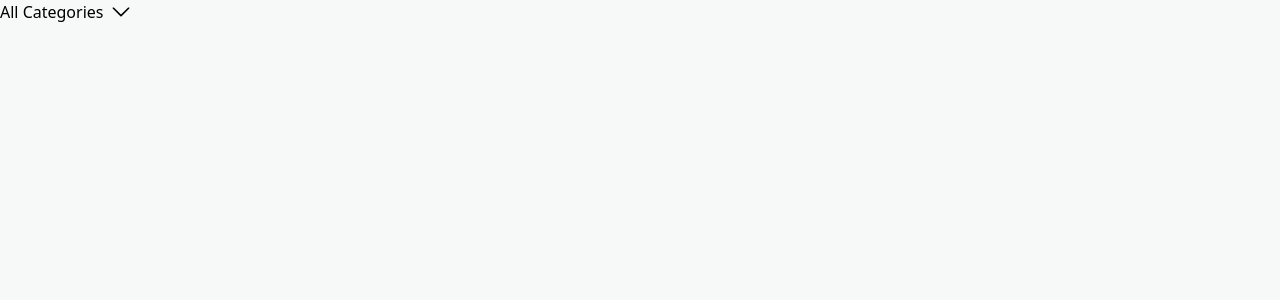
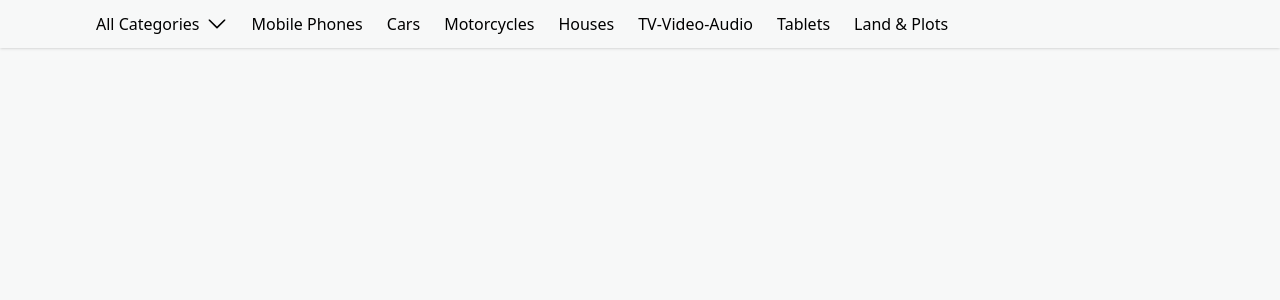
Before and after one commit to MUDDUSSIR-RAZA/Olx-Xlone, a Next.js app: page /components/CategoriesHeader in a window 1280 px wide. Shown: the top 300 px of the page. Built offline with nearby package versions, Linux system fonts and the light colour scheme.

Commit message:
Update index.jsx

```diff
--- a/src/pages/components/CategoriesHeader/index.jsx
+++ b/src/pages/components/CategoriesHeader/index.jsx
@@ -4,12 +4,10 @@ import Link from "next/link";
 const CategoriesHeader = () => {
   return (
     <>
-      <div>
-        <div className="flex items-center items-center">
+      <div className="flex pl-24 items-center shadow p-3">
+        <div className="flex items-center mr-6">
           <div className="mr-2">
-            <Link href={"#"}>
-              All Categories
-            </Link>
+            <Link href={"#"}>All Categories</Link>
           </div>
           <div>
             <div>
@@ -17,26 +15,26 @@ const CategoriesHeader = () => {
             </div>
           </div>
         </div>
-        <div>
-          <Link href={"#"}></Link>
+        <div className="mr-6">
+          <Link href={"#"}>Mobile Phones</Link>
         </div>
-        <div>
-          <Link href={"#"}></Link>
+        <div className="mr-6">
+          <Link href={"#"}>Cars</Link>
         </div>
-        <div>
-          <Link href={"#"}></Link>
+        <div className="mr-6">
+          <Link href={"#"}>Motorcycles</Link>
         </div>
-        <div>
-          <Link href={"#"}></Link>
+        <div className="mr-6">
+          <Link href={"#"}>Houses</Link>
         </div>
-        <div>
-          <Link href={"#"}></Link>
+        <div className="mr-6">
+          <Link href={"#"}>TV-Video-Audio</Link>
         </div>
-        <div>
-          <Link href={"#"}></Link>
+        <div className="mr-6">
+          <Link href={"#"}>Tablets</Link>
         </div>
-        <div>
-          <Link href={"#"}></Link>
+        <div className="mr-6">
+          <Link href={"#"}>Land & Plots</Link>
         </div>
       </div>
     </>
```
